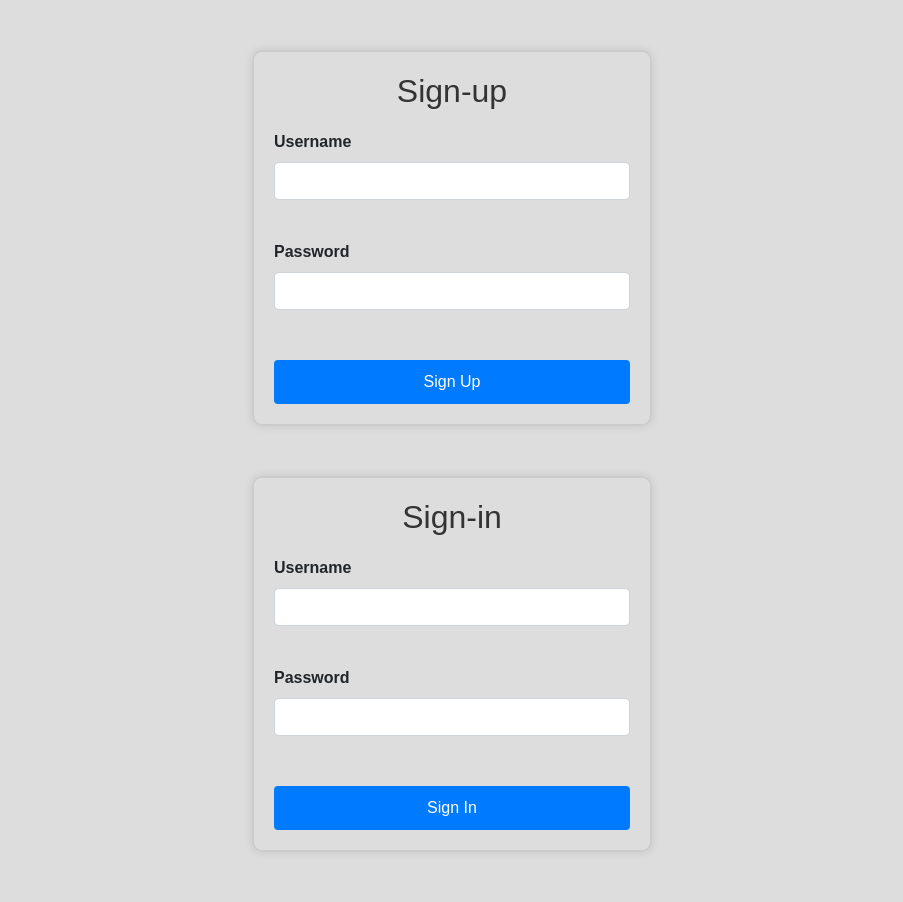
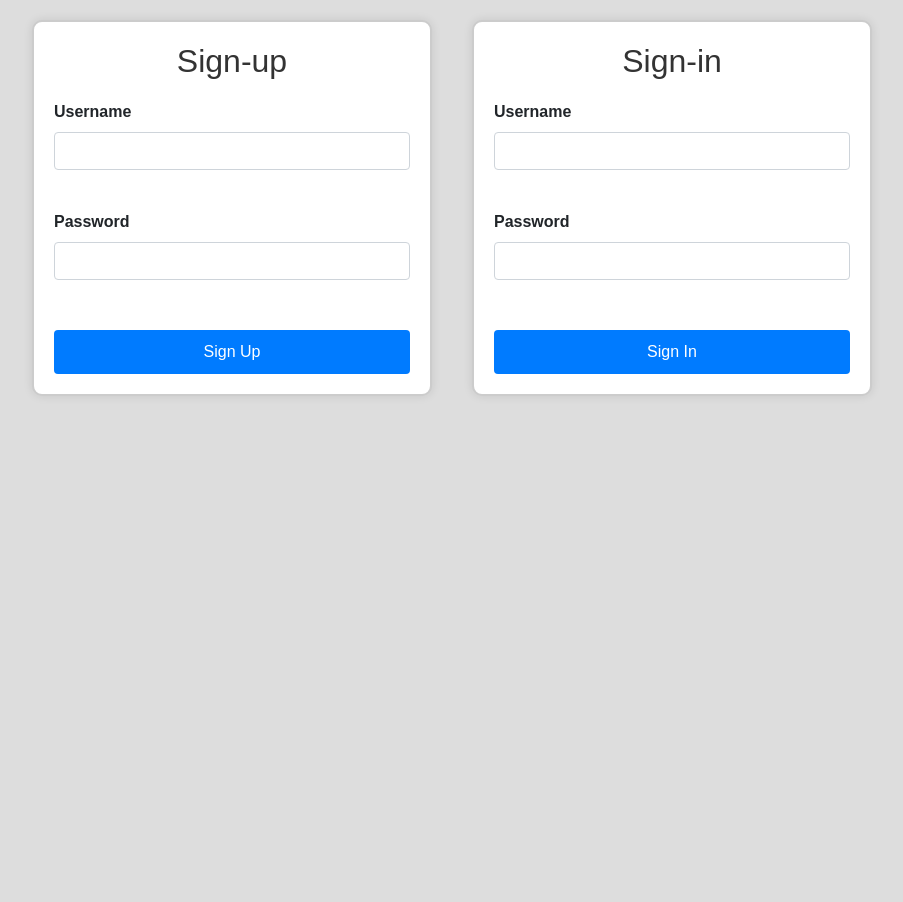
Before and after one commit to IdrizBeqiraj/Proejkti, a PHP site: page /Sign-up.html in a window 1280 px wide. Shown: the part 191-1093 px from the top of the page, without its empty margins (188-1091 px from the left). After the commit the page ends 587 px from the top, so only its background shows below. Run offline with PHP 8.4, Linux system fonts and the light colour scheme.

Commit message:
day 4
day 4

```diff
--- a/Sign-up.html
+++ b/Sign-up.html
@@ -14,11 +14,12 @@
         }
         .form-container {
             max-width: 400px;
-            margin: 50px auto;
+            margin: 20px;
             padding: 20px;
             border: 2px solid #ccc;
             border-radius: 10px;
             box-shadow: 0 0 10px rgba(0, 0, 0, 0.1);
+            background-color: #fff;
         }
         .form-container h2 {
             text-align: center;
@@ -38,6 +39,20 @@
         .btn:hover {
             background-color: #0056b3;
         }
+        .form-row {
+            display: flex;
+            flex-wrap: wrap;
+            justify-content: center;
+        }
+        .form-container {
+            flex: 1 1 300px;
+        }
+        @media (max-width: 1000px) {
+            .form-row {
+                flex-direction: column;
+                align-items: center;
+            }
+        } /* Metoda e responsive*/
     </style>
 </head>
 <body>
@@ -82,8 +97,10 @@
         </div>
     </div>
 
+    <!-- Forms Section -->
+    <div class="form-row">
         <!-- Sign-up Form -->
-    <div class="form-container">
+        <div class="form-container"> <!-- ketu eshte ku mund te krijoni llogarin tuaj-->
             <h2>Sign-up</h2>
             <form action="sign-up.php" method="POST">
                 <div class="form-group">
@@ -98,10 +115,10 @@
             </form>
         </div>
 
-
+        <!-- Sign-in Form -->    <!--ketu eshte ku ju mund te qaseni ne llogarin tuaj -->
         <div class="form-container">
             <h2>Sign-in</h2>
-        <form action="sign-in.php" method="POST">
+            <form action="sign-in.php" method="POST">  <!-- metoda e PHP-->
                 <div class="form-group">
                     <label for="signin-username">Username</label>
                     <input type="text" name="username" id="signin-username" required class="form-control">
@@ -113,10 +130,11 @@
                 <button type="submit" class="btn">Sign In</button>
             </form>
         </div>
+    </div>
 
     <script src="js/jquery-3.4.1.min.js"></script>
     <script src="slick/slick.min.js"></script>
-    <script src="js/bootstrap.min.js"></script>
-    <script src="js/templatemo-script.js"></script>
+    <script src="js/bootstrap.js"></script>
+    <script src="js/all.js"></script>
 </body>
 </html>
--- a/Sign-up.php
+++ b/Sign-up.php
@@ -13,8 +13,10 @@ if ($_SERVER["REQUEST_METHOD"] == "POST") {
         echo "Sign-up successful!";
     } else {
         if ($conn->errno === 1062) {
+            echo "<br>";
             echo "  Username already exists.";
         } else {
+            echo "<br>";
             echo "Error: " . $conn->error;
         }
     }
--- a/company.html
+++ b/company.html
@@ -164,7 +164,7 @@
     </div>
     <script src="js/jquery-3.4.1.min.js"></script>
     <script src="slick/slick.min.js"></script>
-    <script src="js/bootstrap.min.js"></script>
-    <script src="js/templatemo-script.js"></script>
+    <script src="js/bootstrap.js"></script>
+    <script src="js/all.js"></script>
 </body>
 </html>
--- a/contact.html
+++ b/contact.html
@@ -120,7 +120,7 @@
         </main>
     </div>
     <script src="js/jquery-3.4.1.min.js"></script>
-    <script src="js/bootstrap.min.js"></script>
-    <script src="js/templatemo-script.js"></script>
+    <script src="js/bootstrap.js"></script>
+    <script src="js/all.js"></script>
 </body>
 </html>
--- a/index.html
+++ b/index.html
@@ -230,7 +230,7 @@
     </div>
     <script src="js/jquery-3.4.1.min.js"></script>
     <script src="slick/slick.min.js"></script>
-    <script src="js/bootstrap.min.js"></script>
-    <script src="js/templatemo-script.js"></script>
+    <script src="js/bootstrap.js"></script>
+    <script src="js/all.js"></script>
 </body>
 </html>
--- a/services.html
+++ b/services.html
@@ -192,7 +192,7 @@
         </main>
     </div>
     <script src="js/jquery-3.4.1.min.js"></script>
-    <script src="js/bootstrap.min.js"></script>
-    <script src="js/templatemo-script.js"></script>
+    <script src="js/bootstrap.js"></script>
+    <script src="js/all.js"></script>
 </body>
 </html>
--- a/sign-in.php
+++ b/sign-in.php
@@ -16,8 +16,10 @@ if ($_SERVER["REQUEST_METHOD"] == "POST") {
         if (password_verify($password, $user['password'])) {
             session_start();
             $_SESSION['user'] = $user['username'];
+            echo"<br>";
             echo "Login successful! Welcome, " . $_SESSION['user'];
         } else {
+            echo "<br>";
             echo "Invalid password.";
         }
     } else {
--- a/user_auth.sql
+++ b/user_auth.sql
@@ -2,7 +2,7 @@ CREATE TABLE `users` (
   `id` int NOT NULL,
   `username` varchar(50) NOT NULL,
   `password` varchar(255) NOT NULL
-) ENGINE=InnoDB DEFAULT CHARSET=utf8mb4 COLLATE=utf8mb4_0900_ai_ci;
+)
 
 
 ALTER TABLE `users`
```
Also changed, not shown: js/all.js (renamed from js/templatemo-script.js), js/bootstrap.js (renamed from js/bootstrap.min.js). Lines whose indentation alone changed are shown as unchanged.
